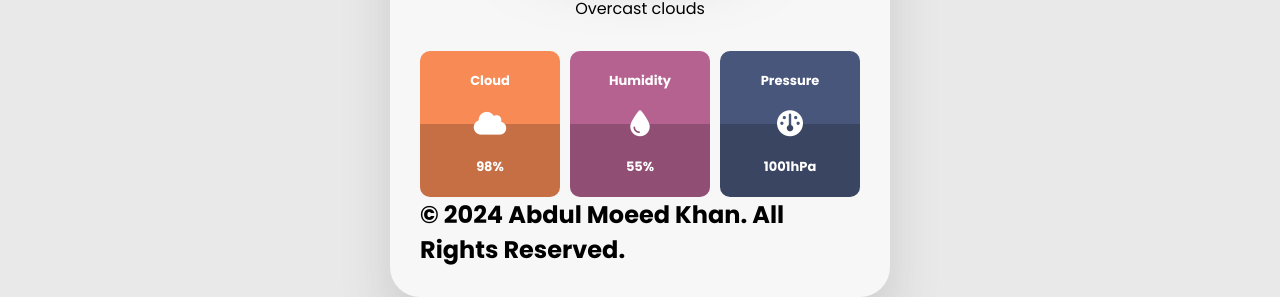
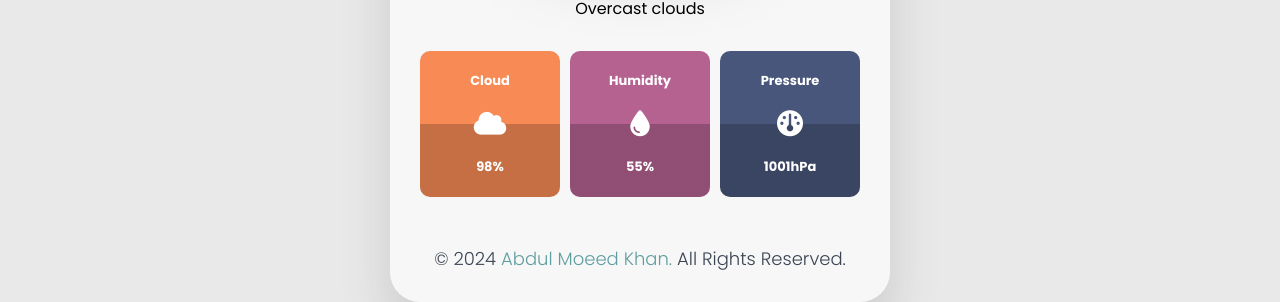
Before and after one commit to AbdulMoeedKhan-code/My-Weather-App, a plain HTML site: page index.html in a window 1280 px wide. Shown: the part 621-923 px from the top of the page. Drawn offline with Linux system fonts and the light colour scheme; no server answers.

Commit message:
style.css
add copyright css

```diff
--- a/style.css
+++ b/style.css
@@ -113,6 +113,17 @@ main.error {
     animation: errorEffect 0.3s linear 1;
 }
 
+.copy-right {
+    font-size: 18px;
+    text-align: center;
+    font-weight: 300;
+    margin-top: 3rem;
+    color: #3a4452;
+}
+.copy-right span{
+    color: cadetblue;
+}
+
 @keyframes  errorEffect {
     0% {
         transform: translate(10px, 5px);
@@ -139,4 +150,7 @@ main.error {
     main ul {
     grid-template-columns: repeat(1, 1fr);
 }
+    .copy-right {
+    font-size: 14px;
 }
+}
```
